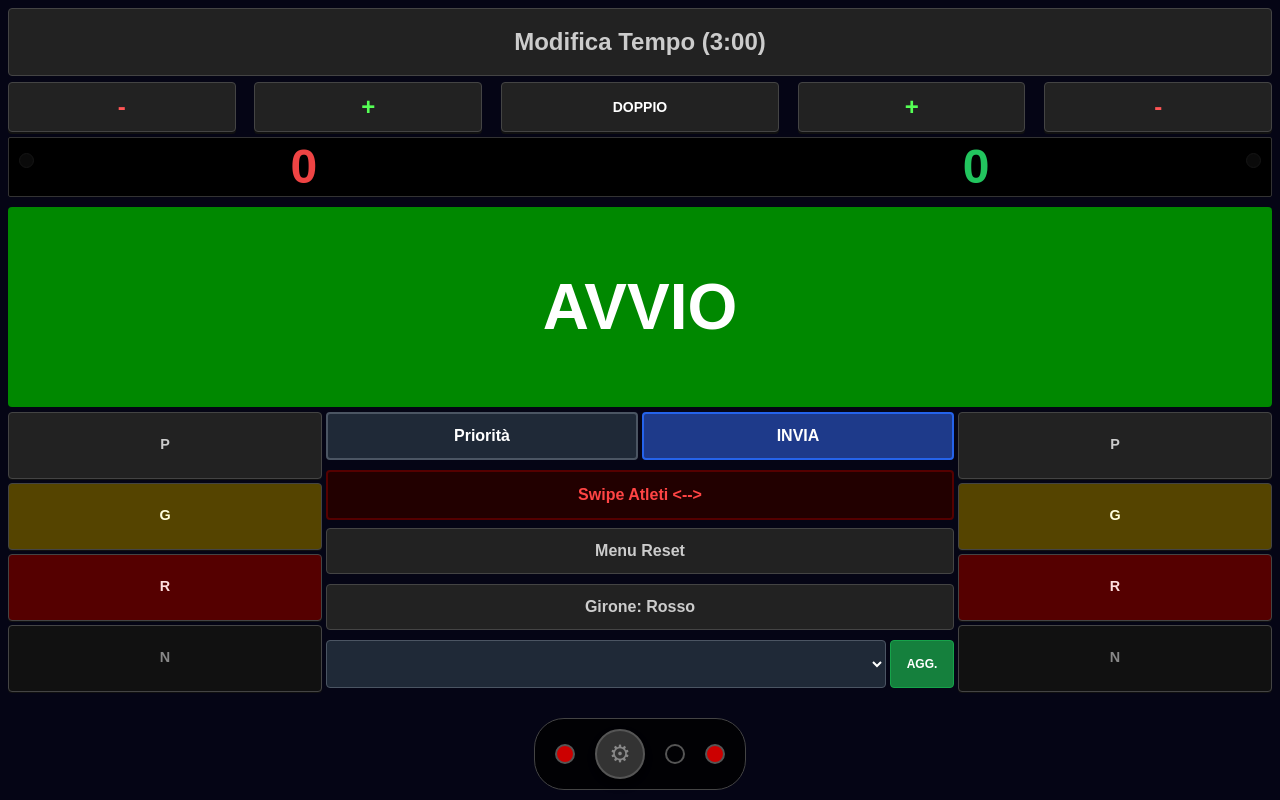
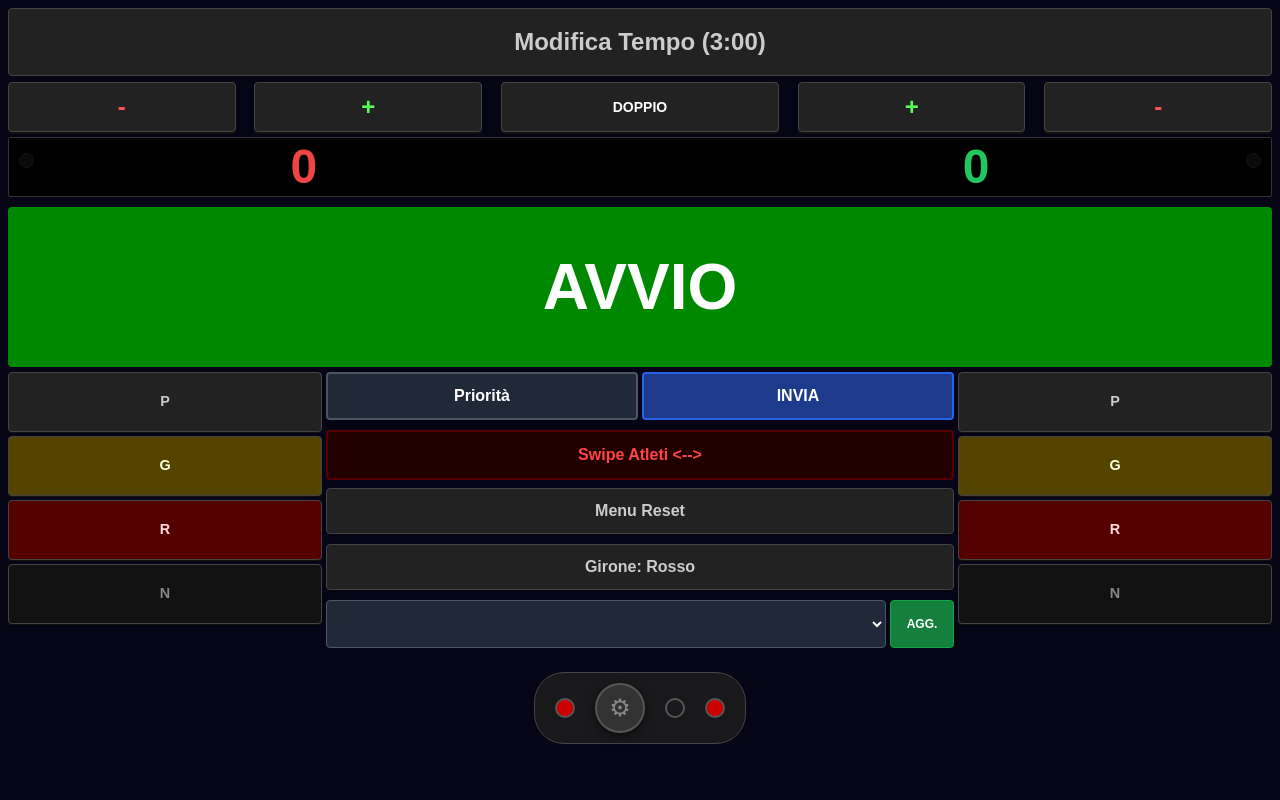
Before and after one commit to nzo1986/fencing-scoreboard, a Flask app: page /telecomando in a window 1280 px wide. Run offline with Flask 3, Linux system fonts and the light colour scheme; lists and menus that the app fills with data are empty; some libraries are stand-ins or nearby versions.

Commit message:
telecomando sistemato

```diff
--- a/templates/telecomando.html
+++ b/templates/telecomando.html
@@ -7,7 +7,9 @@
     <script src="https://cdn.tailwindcss.com"></script>
     <script src="https://cdnjs.cloudflare.com/ajax/libs/socket.io/4.0.1/socket.io.js"></script>
     <style>
-        body{user-select:none;-webkit-user-select:none;background:#050515;color:#eee;touch-action:manipulation;font-family:sans-serif;padding-bottom:60px}
+        /* MODIFICA 1: Abilitato scroll verticale se necessario */
+        body{user-select:none;-webkit-user-select:none;background:#050515;color:#eee;touch-action:manipulation; font-family:sans-serif; min-height: 100vh; overflow-y: auto; padding-bottom: 20px;}
+
         button:active{transform:scale(0.97);filter:brightness(0.9)}
         .ctrl-btn{width:18%;height:50px;background:#222;border:1px solid #444;border-radius:4px;font-weight:bold;font-size:1.5rem;display:flex;align-items:center;justify-content:center;box-shadow:0 2px 0 #111;color:white}
         .text-red{color:#f55}.text-green{color:#5f5}
@@ -16,11 +18,14 @@
         .prio-dot{width:15px;height:15px;border-radius:50%;background:#222;position:absolute;top:15px;border:1px solid #444;opacity:0.3}
         .prio-l{left:10px}.prio-r{right:10px}
         .prio-active{background:white;box-shadow:0 0 10px white;opacity:1}
-        .start-btn{width:100%;height:25vh;font-size:4rem;font-weight:bold;color:white;border:none;display:flex;align-items:center;justify-content:center;margin:5px 0;border-radius:4px}
+        .start-btn{width:100%;height:20vh;font-size:4rem;font-weight:bold;color:white;border:none;display:flex;align-items:center;justify-content:center;margin:5px 0;border-radius:4px}
         .bg-start{background:#008800}.bg-stop{background:#cc0000}.bg-pause{background:#eab308;color:black}
-        .bottom-grid{display:grid;grid-template-columns:1fr 2fr 1fr;gap:4px;height:35vh}
+
+        /* MODIFICA 2: Griglia flessibile senza altezza fissa */
+        .bottom-grid{display:grid;grid-template-columns:1fr 2fr 1fr; gap:4px; margin-bottom: 20px;}
+
         .side-col{display:flex;flex-direction:column;gap:4px}.center-col{display:flex;flex-direction:column;gap:4px}
-        .card-btn{flex-grow:1;border-radius:4px;border:1px solid #444;font-weight:bold;font-size:0.9rem;display:flex;align-items:center;justify-content:center;background:#222;box-shadow:0 1px 0 #111;color:#ccc}
+        .card-btn{height: 60px; border-radius:4px;border:1px solid #444;font-weight:bold;font-size:0.9rem;display:flex;align-items:center;justify-content:center;background:#222;box-shadow:0 1px 0 #111;color:#ccc}
         .card-btn.active{border:2px solid white;color:white}
         .bg-y{background:#554400;color:#ffd}.bg-r{background:#550000;color:#fdd}.bg-b{background:#111;color:#888}
         .bg-p-active{background:#e65100;color:white;border:2px solid white}
@@ -31,8 +36,20 @@
         .gear-btn{position:static;transform:none;width:50px;height:50px;background:#333;color:#888;border:2px solid #555;border-radius:50%;display:flex;align-items:center;justify-content:center;font-size:1.5rem;box-shadow:0 4px 10px rgba(0,0,0,0.5)}
         #toast-container{position:fixed;top:50%;left:50%;transform:translate(-50%,-50%);background:rgba(0,0,0,0.9);color:white;padding:20px 40px;border-radius:12px;font-size:1.5rem;text-align:center;z-index:9999;display:none;box-shadow:0 0 20px rgba(0,0,0,0.5);border:2px solid #555}
 
-        /* STATUS INDICATORS */
-        .bottom-controls{position:fixed;bottom:10px;left:50%;transform:translateX(-50%);display:flex;align-items:center;gap:20px;z-index:100;background:rgba(0,0,0,0.8);padding:10px 20px;border-radius:30px;border:1px solid #444}
+        /* MODIFICA 3: Controlli non più fissi ma in fondo al flusso */
+        .bottom-controls{
+            display:flex;
+            justify-content: center;
+            align-items:center;
+            gap:20px;
+            background:rgba(30,30,30,0.8);
+            padding:10px 20px;
+            border-radius:30px;
+            border:1px solid #444;
+            width: fit-content;
+            margin: 0 auto;
+        }
+
         .status-icon{width:20px;height:20px;border-radius:50%;display:inline-block;border:2px solid #555; transition: background-color 0.3s;}
         .status-green{background:#00cc00;box-shadow:0 0 8px #00cc00;border-color:#fff}
         .status-red{background:#cc0000}
@@ -43,7 +60,7 @@
         .swipe-btn { color: #ff4444; font-weight: bold; background: #220000; border: 2px solid #550000; }
     </style>
 </head>
-<body class="flex flex-col h-screen p-2 overflow-hidden">
+<body class="flex flex-col p-2">
 
     <div id="toast-container"></div>
 
@@ -118,6 +135,7 @@
         </div>
     </div>
 
+    <!-- MODIFICA 3: I controlli sono ora fuori dalla griglia, in fondo al flusso -->
     <div class="bottom-controls">
         <div id="stat-wifi" class="status-icon status-red" title="Internet"></div>
         <button onclick="window.location.href='/settings'" class="gear-btn">&#9881;</button>
@@ -130,13 +148,11 @@
         let matches=[];
         let pMode={left:false,right:false};
         let currentGirone='rosso';
-        let globalSettings = {}; // Impostazioni globali per volume
-        let audioUnlocked = false; // Stato audio
+        let globalSettings = {};
+        let audioUnlocked = false;
 
-        // --- AUDIO ENGINE ---
         const audioCtx = new (window.AudioContext || window.webkitAudioContext)();
 
-        // Funzione per sbloccare l'audio (su cellulare serve interazione)
         function unlockAudio() {
             if (!audioUnlocked && audioCtx.state !== 'running') {
                 audioCtx.resume().then(() => {
@@ -145,22 +161,19 @@
             }
         }
 
-        // Collega l'unlock a qualsiasi tocco
         document.body.addEventListener('touchstart', unlockAudio, {once:true});
         document.body.addEventListener('click', unlockAudio, {once:true});
 
         function playBeep() {
-            // Controlla il volume dai settings ricevuti
             const volume = parseFloat(globalSettings.buzzer_volume || 1.0);
             if (volume <= 0) return;
 
-            // Se l'audio non è ancora partito, proviamo a riattivarlo
             if (audioCtx.state === 'suspended') audioCtx.resume();
 
             const osc = audioCtx.createOscillator();
             const gain = audioCtx.createGain();
 
-            osc.type = 'square'; // Suono buzzer forte
+            osc.type = 'square';
             osc.frequency.setValueAtTime(800, audioCtx.currentTime);
             gain.gain.value = volume;
 
@@ -168,7 +181,7 @@
             gain.connect(audioCtx.destination);
 
             osc.start();
-            osc.stop(audioCtx.currentTime + 2.0); // Dura 2 secondi
+            osc.stop(audioCtx.currentTime + 2.0);
         }
 
         const accords = document.querySelectorAll('.accord');
@@ -224,10 +237,8 @@
             }
         });
 
-        // ASCOLTA EVENTO TIME EXPIRED PER IL SUONO
         socket.on('time_expired', () => {
             playBeep();
-            // Feedback visivo anche sul telecomando
             document.body.style.backgroundColor='#500';
             setTimeout(()=>document.body.style.backgroundColor='#050515',500);
         });
@@ -299,7 +310,7 @@
 
         socket.on('state_update',s=>{
             if(s.settings) {
-                globalSettings = s.settings; // Aggiorna volume
+                globalSettings = s.settings;
             }
             document.getElementById('s-l').innerText=s.fencer_left.score;
             document.getElementById('s-r').innerText=s.fencer_right.score;
@@ -335,6 +346,7 @@
             matches = cache[currentGirone] || [];
             const sel = document.getElementById('sel');
             const currentVal = sel.value;
+
             sel.innerHTML='<option value="">Seleziona Assalto...</option>';
             matches.forEach((m,i)=>{
                 let o=document.createElement('option');
@@ -342,6 +354,7 @@
                 o.text=`${m.sx} (${m.p_sx}) - (${m.p_dx}) ${m.dx}`;
                 sel.appendChild(o)
             });
+
             if(currentVal && currentVal < matches.length) sel.value = currentVal;
         });
     </script>
```
